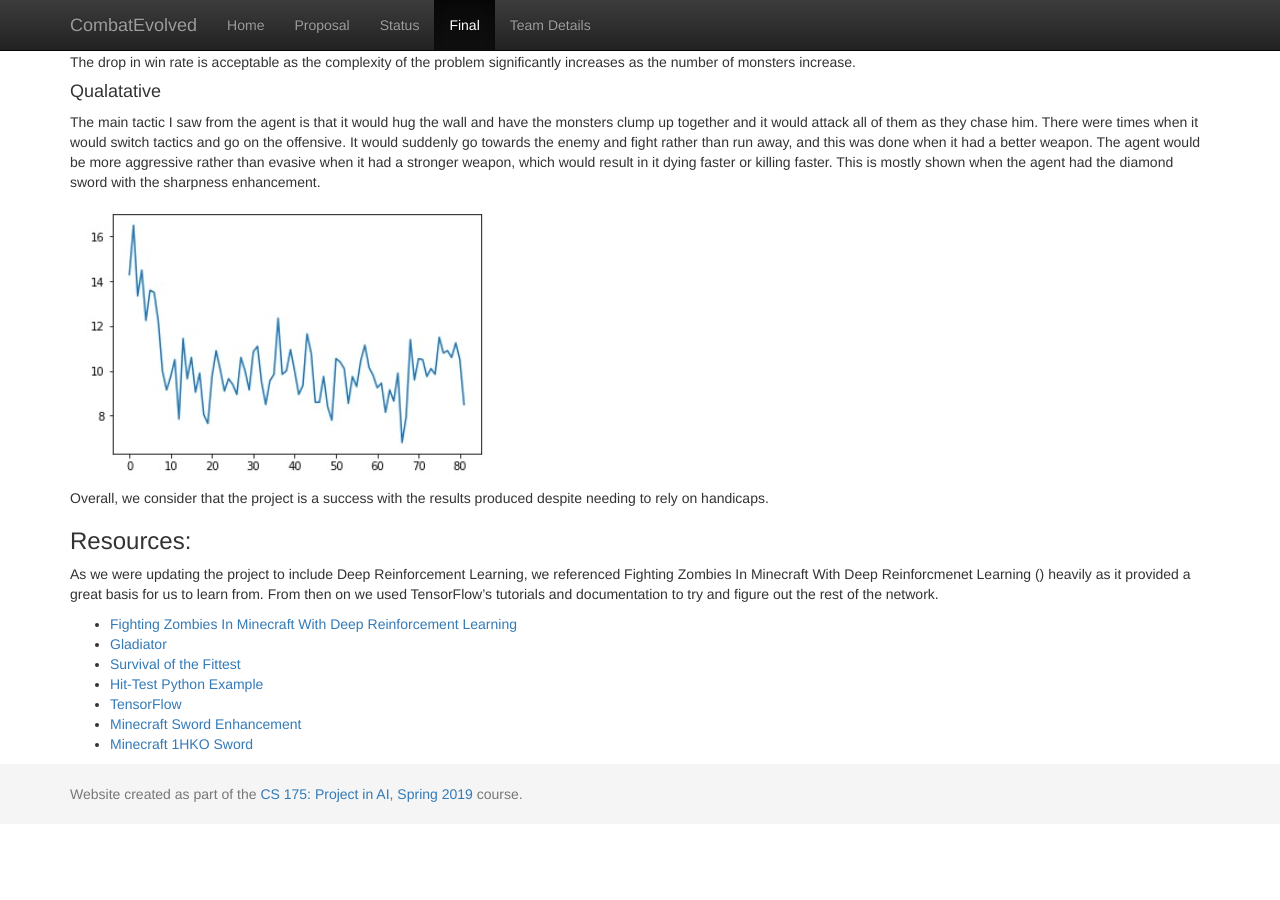
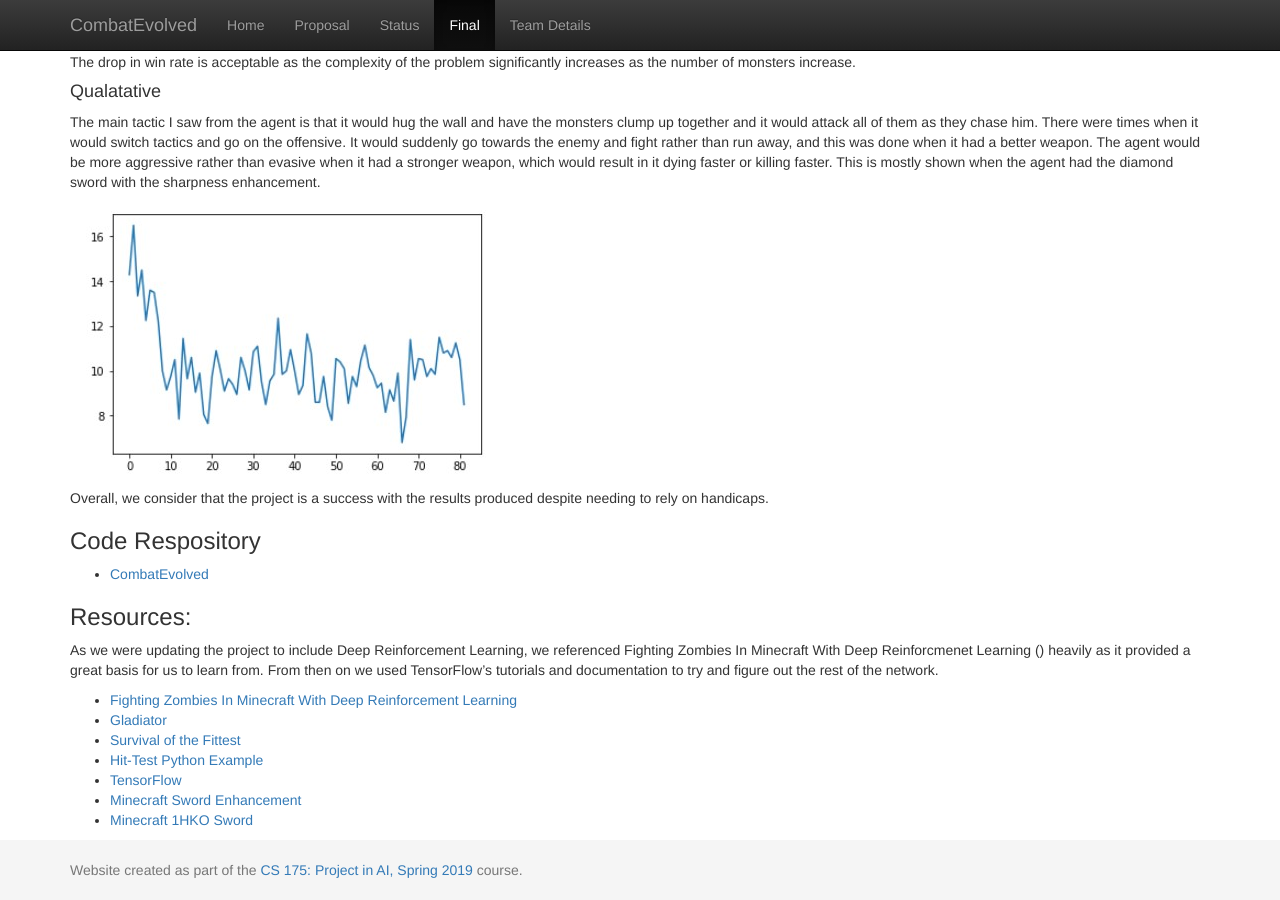
Before and after one commit to Lionheart7071/CombatEvolved, a Jekyll site: the page built from docs/final.md, in a window 1280 px wide and 900 px high, scrolled down 4583 px. Built offline with Jekyll 4.4.1, drawn with Linux system fonts in a browser that asks for light colours; before the commit the page ends 5407 px from its top, so only the background shows below that.

Commit message:
Update final.md

```diff
--- a/docs/final.md
+++ b/docs/final.md
@@ -108,6 +108,10 @@ The main tactic I saw from the agent is that it would hug the wall and have the
 
 Overall, we consider that the project is a success with the results produced despite needing to rely on handicaps.
 
+### Code Respository
+
+- [CombatEvolved](https://github.com/Lionheart7071/CombatEvolved)
+
 ### Resources:
 As we were updating the project to include Deep Reinforcement Learning, we referenced Fighting Zombies In Minecraft With Deep Reinforcmenet Learning () heavily as it provided a great basis for us to learn from. From then on we used TensorFlow's tutorials and documentation to try and figure out the rest of the network.
 
```
